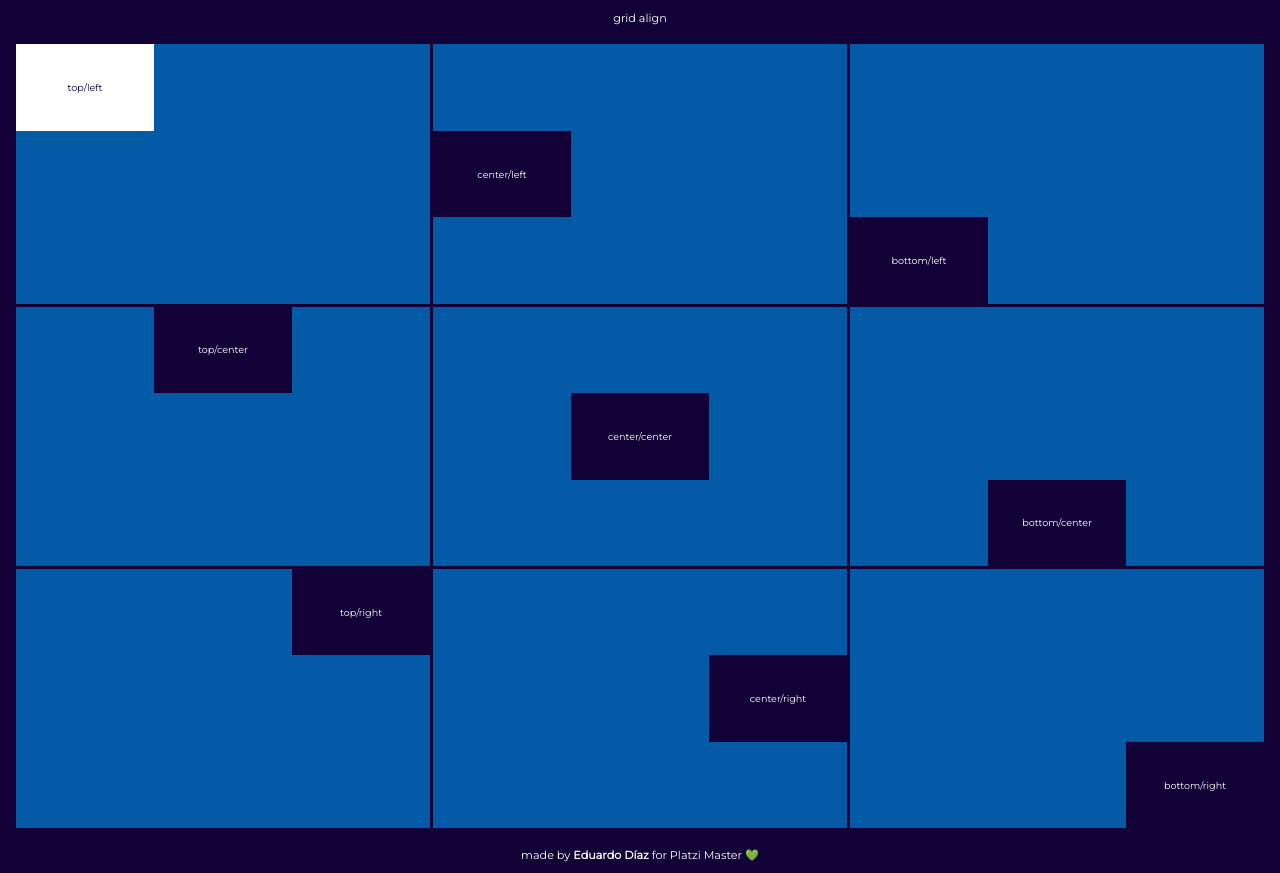
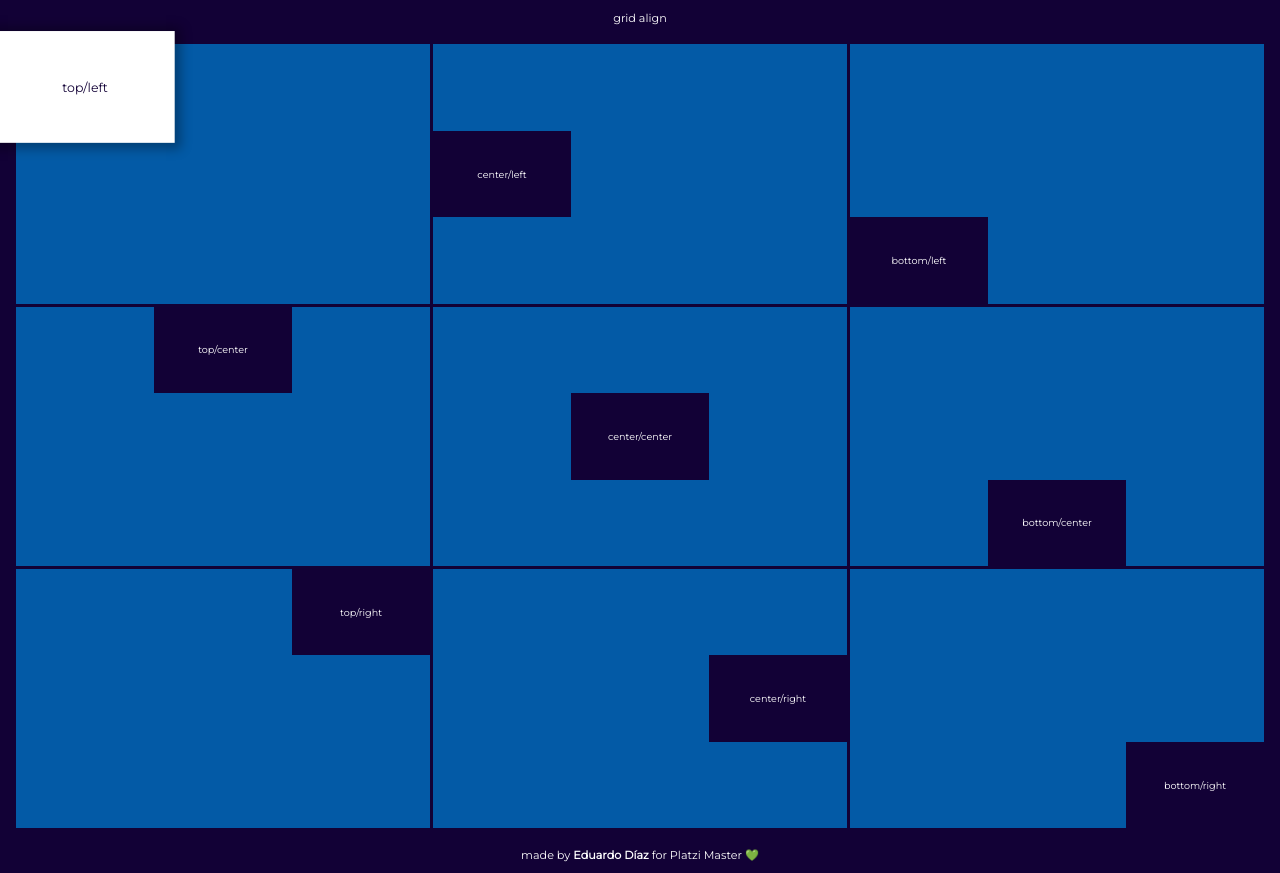
Before and after one commit to eduardoGao/challenge-css-align-grid, a plain HTML site: page index.html in a window 1280 px wide. In both pictures the pointer is over the element 85 px from the left and 87 px from the top of the page. Drawn offline with Linux system fonts and the light colour scheme.

Commit message:
Transform y shadow a los items

```diff
--- a/style.css
+++ b/style.css
@@ -53,6 +53,8 @@ span {
 .item:hover {
   background: white;
   color: #120136;
+  transform: scale(1.3);
+  box-shadow: 1px 1px 8px 4px rgba(0,0,0,0.3);
 }
 
 .two {
```
